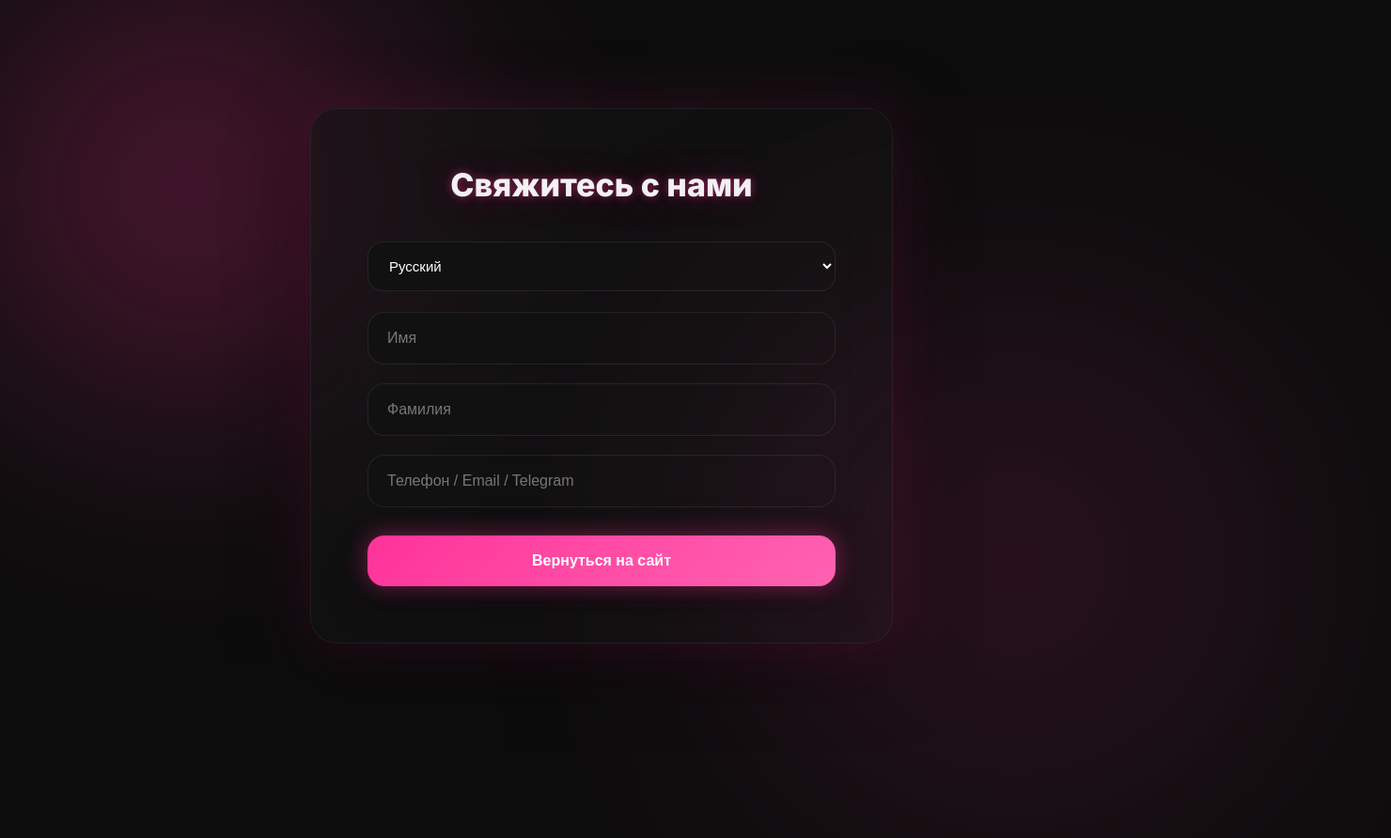
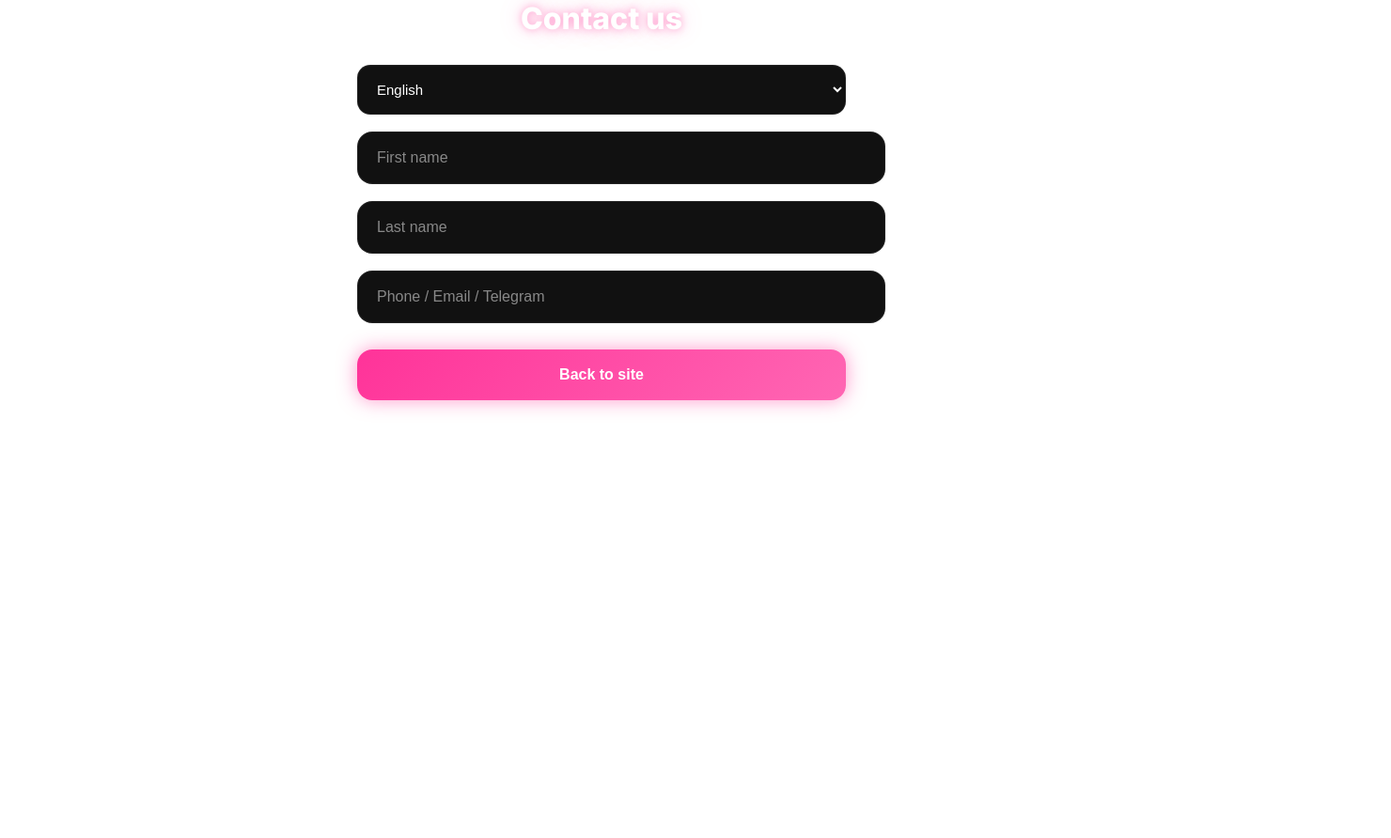
Before and after one commit to StanleyBLX/iv-form, a plain HTML site: page index.html in a window 1280 px wide. Shown: the whole page at 94% size, 1480 px wide, since content can reach past the window. After the commit the page ends 800 px from the top, so only its background shows below. Drawn offline with Linux system fonts and the light colour scheme.

Commit message:
Change language from Russian to English in index.html

```diff
--- a/index.html
+++ b/index.html
@@ -1,185 +1,93 @@
 <!DOCTYPE html>
-<html lang="ru">
+<html lang="en">
+
 <head>
 <meta charset="UTF-8">
 <meta name="viewport" content="width=device-width, initial-scale=1.0">
-
 <link href="https://fonts.googleapis.com/css2?family=Inter:wght@400;500;600;700;800;900&display=swap" rel="stylesheet">
 
 <style>
-
-:root{
---primary:330 100% 60%;
---bg:0 0% 5%;
---card:0 0% 8%;
---text:0 0% 95%;
+body{
+    font-family:'Inter',sans-serif;
+    background:transparent;
+    margin:0;
+    padding:0;
+    color:#FFFFFF;
 }
 
-*{
-box-sizing:border-box;
-margin:0;
-padding:0;
-}
-
-body{
-font-family:'Inter',sans-serif;
-background:hsl(var(--bg));
-color:hsl(var(--text));
-min-height:100vh;
-display:flex;
-align-items:center;
-justify-content:center;
-overflow:hidden;
-}
-
-/* фоновое неоновое свечение */
-
-body::before{
-content:"";
-position:absolute;
-width:800px;
-height:800px;
-background:radial-gradient(circle,hsl(var(--primary)/0.35),transparent 60%);
-filter:blur(120px);
-top:-200px;
-left:-200px;
-}
-
-body::after{
-content:"";
-position:absolute;
-width:800px;
-height:800px;
-background:radial-gradient(circle,hsl(var(--primary)/0.25),transparent 60%);
-filter:blur(140px);
-bottom:-200px;
-right:-200px;
-}
-
-/* контейнер */
-
+/* контейнер формы */
 .form-wrapper{
-position:relative;
     width:100%;
-max-width:620px;
-padding:60px;
-border-radius:28px;
-
-background:rgba(20,20,20,0.6);
-backdrop-filter:blur(30px);
-
-border:1px solid rgba(255,255,255,0.06);
-
-box-shadow:
-0 0 60px hsl(var(--primary)/0.15),
-0 20px 80px rgba(0,0,0,0.6);
-
+    max-width:520px;
+    margin:auto;
+    background:transparent;
+    box-shadow:none;
+    border:none;
 }
 
 /* заголовок */
-
 .title{
-font-size:34px;
+    font-size:32px;
     font-weight:800;
     text-align:center;
-margin-bottom:40px;
-
-text-shadow:
-0 0 10px hsl(var(--primary)/0.5),
-0 0 40px hsl(var(--primary)/0.25);
+    margin-bottom:30px;
+    color:#FFFFFF;
+    text-shadow:0 0 10px rgba(255,51,153,0.5),0 0 30px rgba(255,51,153,0.2);
 }
 
 /* язык */
-
 .lang{
     width:100%;
-margin-bottom:22px;
-
-padding:16px 18px;
-border-radius:16px;
-
-background:#111;
+    padding:16px;
+    margin-bottom:18px;
+    border-radius:14px;
+    background:#111111;
     border:1px solid rgba(255,255,255,0.08);
-
-color:white;
+    color:#FFFFFF;
     font-size:15px;
 }
 
 /* поля */
-
 .input{
     width:100%;
     padding:18px 20px;
-margin-bottom:20px;
-
-border-radius:18px;
+    margin-bottom:18px;
+    border-radius:16px;
+    background:#111111;
     border:1px solid rgba(255,255,255,0.08);
-
-background:#111;
-
-color:white;
+    color:#FFFFFF;
     font-size:16px;
-
     transition:all .25s ease;
 }
-
 .input::placeholder{
-color:#777;
+    color:#888;
 }
-
 .input:focus{
     outline:none;
-
-border-color:hsl(var(--primary));
-
-box-shadow:
-0 0 0 2px hsl(var(--primary)/0.2),
-0 0 30px hsl(var(--primary)/0.35);
+    border-color:#FF3399;
+    box-shadow:0 0 0 2px rgba(255,51,153,0.25),0 0 25px rgba(255,51,153,0.35);
 }
 
 /* кнопка */
-
 .back-btn{
-
-margin-top:10px;
-
     width:100%;
     padding:18px;
-
-border-radius:18px;
-
+    margin-top:10px;
+    border-radius:16px;
     border:none;
-
     font-weight:700;
     font-size:16px;
-
-color:white;
-
-background:linear-gradient(
-135deg,
-hsl(var(--primary)),
-hsl(330 100% 70%)
-);
-
+    color:#FFFFFF;
+    background:linear-gradient(135deg,#FF3399,#FF66B3);
+    box-shadow:0 0 20px rgba(255,51,153,0.5);
     cursor:pointer;
-
-box-shadow:
-0 0 25px hsl(var(--primary)/0.45),
-0 10px 40px rgba(0,0,0,0.5);
-
     transition:all .25s ease;
 }
-
 .back-btn:hover{
-
     transform:translateY(-2px);
-
-box-shadow:
-0 0 40px hsl(var(--primary)/0.7),
-0 20px 60px rgba(0,0,0,0.6);
-
+    box-shadow:0 0 40px rgba(255,51,153,0.8);
+    background:linear-gradient(135deg,#FF3DA1,#FF80C1);
 }
-
 </style>
 </head>
 
@@ -188,84 +96,54 @@ box-shadow:
 <div class="form-wrapper">
 
 <div class="title" id="title">
-Свяжитесь с нами
+Contact us
 </div>
 
 <select class="lang" id="lang">
+  <option value="en" selected>English</option>
   <option value="ru">Русский</option>
   <option value="pl">Polski</option>
-<option value="en">English</option>
   <option value="ua">Українська</option>
 </select>
 
-<input class="input" id="name" placeholder="Имя">
-
-<input class="input" id="surname" placeholder="Фамилия">
-
-<input class="input" id="contact" placeholder="Телефон / Email / Telegram">
+<input class="input" id="name" placeholder="First name">
+<input class="input" id="surname" placeholder="Last name">
+<input class="input" id="contact" placeholder="Phone / Email / Telegram">
 
 <button class="back-btn" id="back">
-Вернуться на сайт
+Back to site
 </button>
 
 </div>
 
 <script>
-
-const text = {
-
-ru:{
-title:"Свяжитесь с нами",
-name:"Имя",
-surname:"Фамилия",
-contact:"Телефон / Email / Telegram",
-back:"Вернуться на сайт"
-},
-
-pl:{
-title:"Skontaktuj się z nami",
-name:"Imię",
-surname:"Nazwisko",
-contact:"Telefon / Email / Telegram",
-back:"Powrót na stronę"
-},
-
-en:{
-title:"Contact us",
-name:"First name",
-surname:"Last name",
-contact:"Phone / Email / Telegram",
-back:"Back to site"
-},
-
-ua:{
-title:"Зв'яжіться з нами",
-name:"Ім'я",
-surname:"Прізвище",
-contact:"Телефон / Email / Telegram",
-back:"Повернутися на сайт"
+const text={
+en:{title:"Contact us",name:"First name",surname:"Last name",contact:"Phone / Email / Telegram",back:"Back to site"},
+ru:{title:"Свяжитесь с нами",name:"Имя",surname:"Фамилия",contact:"Телефон / Email / Telegram",back:"Вернуться на сайт"},
+pl:{title:"Skontaktuj się z nami",name:"Imię",surname:"Nazwisko",contact:"Telefon / Email / Telegram",back:"Powrót na stronę"},
+ua:{title:"Зв'яжіться з нами",name:"Ім'я",surname:"Прізвище",contact:"Телефон / Email / Telegram",back:"Повернутися на сайт"}
 }
 
-}
+// Устанавливаем английский по умолчанию
+document.getElementById("title").innerText = text.en.title;
+document.getElementById("name").placeholder = text.en.name;
+document.getElementById("surname").placeholder = text.en.surname;
+document.getElementById("contact").placeholder = text.en.contact;
+document.getElementById("back").innerText = text.en.back;
 
 const lang=document.getElementById("lang")
-
 lang.addEventListener("change",()=>{
-
     const l=text[lang.value]
-
     document.getElementById("title").innerText=l.title
     document.getElementById("name").placeholder=l.name
     document.getElementById("surname").placeholder=l.surname
     document.getElementById("contact").placeholder=l.contact
     document.getElementById("back").innerText=l.back
-
 })
 
 document.getElementById("back").onclick=()=>{
     window.location.href="https://iv-store-one.vercel.app"
 }
-
 </script>
 
 </body>
```
Lines whose indentation alone changed are shown as unchanged.
